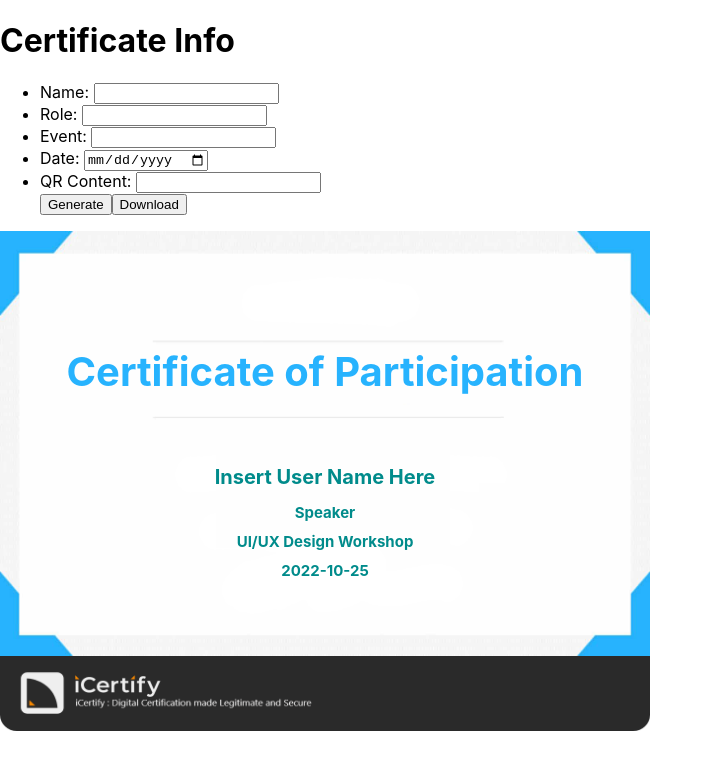
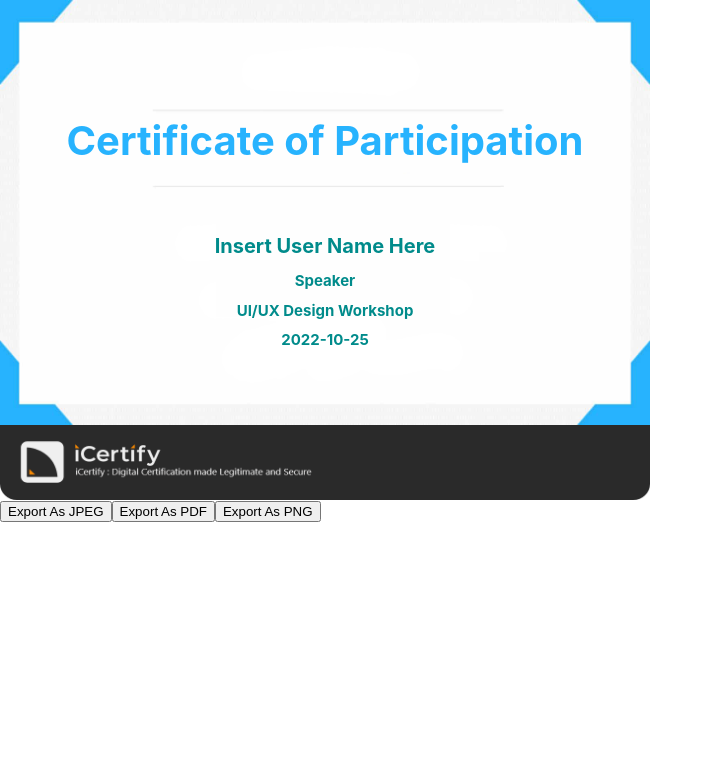
Before and after one commit to Chrystarin/iCertify, a React (Create React App) app in the folder client/: page / in a window 1280 px wide. Shown: the top 770 px of the page, without its empty margins (0-713 px from the left). Built offline with nearby package versions, Linux system fonts and the light colour scheme.

Commit message:
Incomplete Dowloading of Cert

```diff
--- a/client/package.json
+++ b/client/package.json
@@ -6,8 +6,12 @@
     "@testing-library/jest-dom": "^5.16.5",
     "@testing-library/react": "^13.4.0",
     "@testing-library/user-event": "^13.5.0",
+    "downloadjs": "^1.4.7",
+    "html2canvas": "^1.4.1",
     "react": "^18.2.0",
+    "react-component-export-image": "^1.0.6",
     "react-dom": "^18.2.0",
+    "react-router-dom": "^6.4.2",
     "react-scripts": "5.0.1",
     "web-vitals": "^2.1.4"
   },
--- a/client/src/App.js
+++ b/client/src/App.js
@@ -1,25 +1,25 @@
-import logo from './logo.svg';
-import './App.css';
+import React from 'react'
+import { BrowserRouter as Router, Routes, Route, Navigate, Link } from "react-router-dom";
 
-function App() {
-  return (
-    <div className="App">
-      <header className="App-header">
-        <img src={logo} className="App-logo" alt="logo" />
-        <p>
-          Edit <code>src/App.js</code> and save to reload.
-        </p>
-        <a
-          className="App-link"
-          href="https://reactjs.org"
-          target="_blank"
-          rel="noopener noreferrer"
-        >
-          Learn React
-        </a>
-      </header>
-    </div>
-  );
-}
+import CertificateGenerator from './Pages/CertificateGenerator'
+import Error404 from './Pages/Error404'
 
-export default App;
+const App = () => (
+//   <BrowserRouter>
+//     <Switch>
+//       <Redirect exact from="/" to="/Certificate/Create" />
+//       <Route path="/Certificate/Create" element={CertificateGenerator} />
+//       <Route path="*" element={Error404} />
+//     </Switch>
+//   </BrowserRouter>
+
+    // <Router>
+    //     <Routes>
+    //         <Route path="/certificate/create" element={<CertificateGenerator />} />
+    //         <Route path="/" element={<Navigate replace to="/certificate/create" />} />
+    //         <Route path="*" element={<Error404/>} />
+    //     </Routes>
+    // </Router>
+)
+
+export default App
--- a/client/src/Pages/CertificateGenerator/index.js
+++ b/client/src/Pages/CertificateGenerator/index.js
@@ -2,10 +2,14 @@ import certificateBodyTemplate from './../../Assets/Images/template.png'
 import certificateFooterTemplate from './../../Assets/Images/footer.png'
 import './../../Assets/Styles/certificateStyle.css'
 
-import React, {Component} from 'react';
-import {useRef} from 'react';
+import { exportComponentAsJPEG, exportComponentAsPDF, exportComponentAsPNG } from 'react-component-export-image';
+import React from 'react';
 
-class CertificateGenerator extends Component {
+
+import downloadjs from 'downloadjs';
+import html2canvas from 'html2canvas';
+
+class CertificateGenerator extends React.Component {
 
     constructor(props){
         super(props);
@@ -14,24 +18,38 @@ class CertificateGenerator extends Component {
         }
     }
 
-    generateCertificate=()=>{
-        alert("Test")
-        this.setState({user_name: "Harold James Castillo"});
-    }
+    // generateCertificate=(evt)=>{
+    //     const val = evt.target.value
+    //     alert("Test")
+    //     this.setState({
+    //         user_name: "Harold James Castillo",
+
+    //     });
+    // }
+
+    // downloadCertificate = useCallback(async () => {
+    //     const certificateCanvas =
+    //       document.querySelector<HTMLElement>('.certificate');
+    //     if (!certificateCanvas) return;
+
+    //     const canvas = await html2canvas(certificateCanvas);
+    //     const dataURL = canvas.toDataURL('image/png');
+    //     downloadjs(dataURL, 'Certificate.png', 'image/png');
+    // }, []);
 
     render(){
         return (
             <div className="CertificateGenerator">
-                <h1>Certificate Info</h1>
+                {/* <h1>Certificate Info</h1>
                 <ul>
-                    <li>Name: <input type="text" id="user_name_input" /></li>
+                    <li>Name: <input type="text" id="user_name_input" value={this.state.user_name_input}/></li>
                     <li>Role: <input type="text" id="user_role_input"/></li>
                     <li>Event: <input type="text" id="event_title_input"/></li>
                     <li>Date:  <input type="date" id="event_date_input"/></li>
                     <li>QR Content: <input type="text" id="qrcode_input"/></li>
                     <button id="btn_generate" onClick={this.generateCertificate}>Generate</button>
-                    <a id="download"><button id="btn_download">Download</button></a>
-                </ul>
+                    <a id="download" href="#" onClick={this.downloadCertificate}><button id="btn_download" >Download</button></a>
+                </ul> */}
 
                 <div className="certificate" id="certificateContent">
                     <div className="main_body">
@@ -53,4 +71,26 @@ class CertificateGenerator extends Component {
 
 }
 
-export default CertificateGenerator;
+export default class CertificateGeneratorPrint extends React.Component {
+    constructor(props) {
+      super(props);
+      this.componentRef = React.createRef();
+    }
+
+    render() {
+      return (
+        <React.Fragment>
+          <CertificateGenerator ref={this.componentRef} />
+          <button onClick={() => exportComponentAsJPEG(this.componentRef)}>
+            Export As JPEG
+          </button>
+          <button onClick={() => exportComponentAsPDF(this.componentRef)}>
+            Export As PDF
+          </button>
+          <button onClick={() => exportComponentAsPNG(this.componentRef)}>
+            Export As PNG
+          </button>
+        </React.Fragment>
+      );
+    }
+}
--- /dev/null
+++ b/client/src/Pages/Error404/index.js
@@ -0,0 +1,11 @@
+function Error404() {
+  return (
+    <div>
+        <h1>ERROR 404</h1>
+        <h2>Page not found</h2>
+    </div>
+
+  );
+}
+
+export default Error404;
--- a/client/src/index.js
+++ b/client/src/index.js
@@ -1,9 +1,9 @@
 import React from 'react';
 import ReactDOM from 'react-dom/client';
 import './index.css';
-import App from './App';
 import CertificateGenerator from './Pages/CertificateGenerator';
 import reportWebVitals from './reportWebVitals';
+import Routes from './Routes'
 
 const root = ReactDOM.createRoot(document.getElementById('root'));
 root.render(
```
Also changed, not shown: 1 other file (tests, documents, lock files or other folders).
